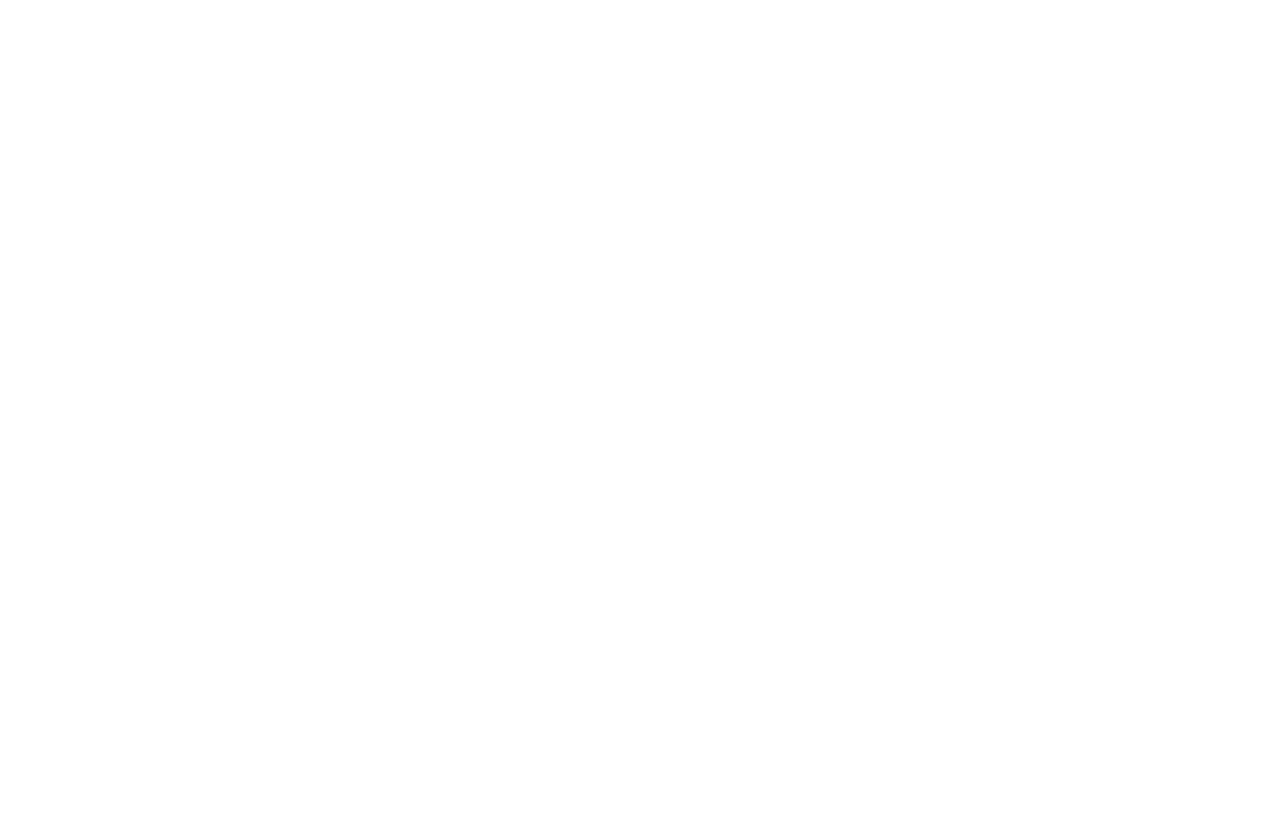
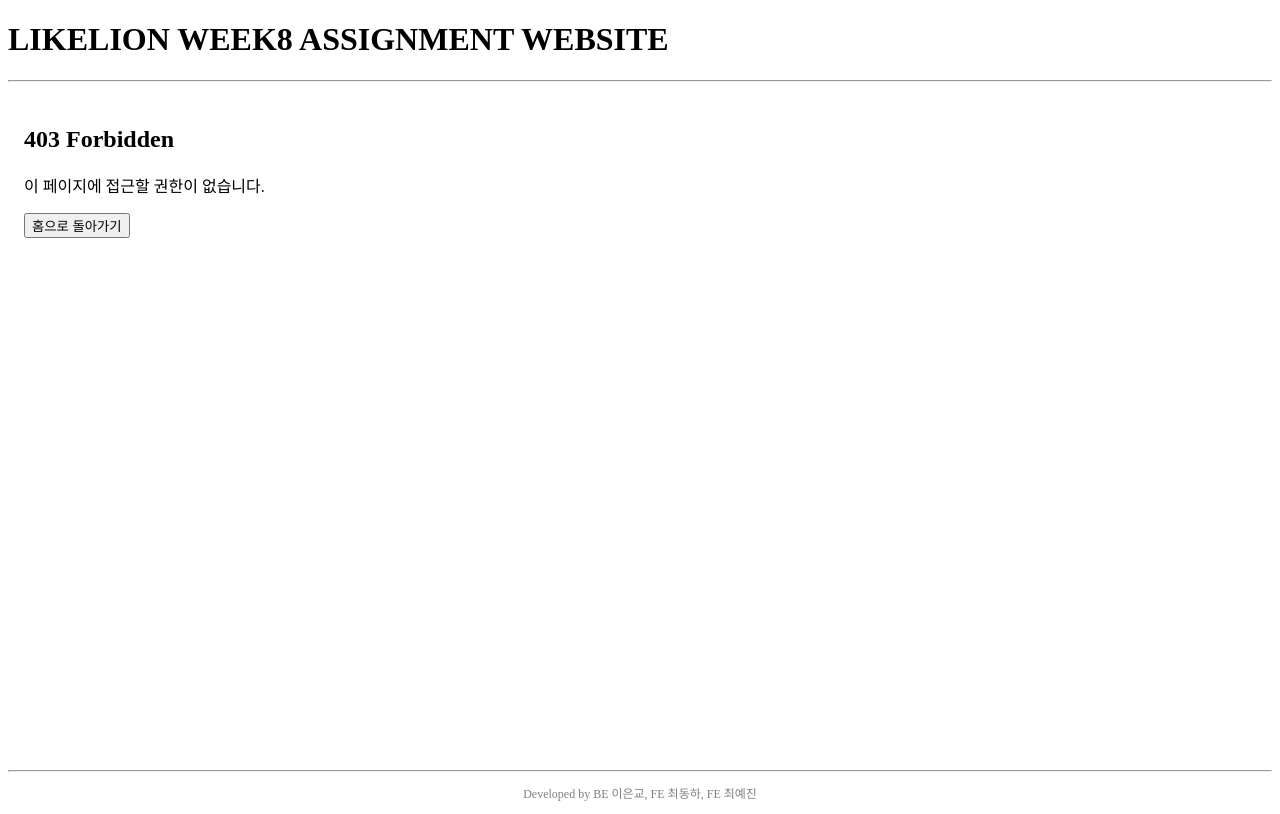
Before and after one commit to CBNU-likelion/2026_14th_final_study_FE, a React (Vite) app: page /forbidden in a window 1280 px wide. Before the commit this address had no page. Built offline with nearby package versions, Linux system fonts and the light colour scheme.

Commit message:
feat: 403 Forbidden 페이지 추가

```diff
--- a/src/App.tsx
+++ b/src/App.tsx
@@ -2,6 +2,7 @@
 import SignupPage from "./pages/SignupPage";
 import LoginPage from "./pages/LoginPage";
 import MyPage from "./pages/MyPage";
+import ForbiddenPage from "./pages/ForbiddenPage";
 
 function Layout() {
   return (
@@ -33,6 +34,7 @@
           <Route path="login" element={<LoginPage />} />
           <Route path="signup" element={<SignupPage />} />
           <Route path="mypage" element={<MyPage />} />
+          <Route path="forbidden" element={<ForbiddenPage />} />
         </Route>
       </Routes>
     </BrowserRouter>
--- /dev/null
+++ b/src/pages/ForbiddenPage.tsx
@@ -0,0 +1,17 @@
+import { useNavigate } from "react-router-dom";
+
+function ForbiddenPage() {
+  const navigate = useNavigate();
+
+  return (
+    <div>
+      <h2>403 Forbidden</h2>
+      <p>이 페이지에 접근할 권한이 없습니다.</p>
+      <button type="button" onClick={() => navigate("/")}>
+        홈으로 돌아가기
+      </button>
+    </div>
+  );
+}
+
+export default ForbiddenPage;
```
